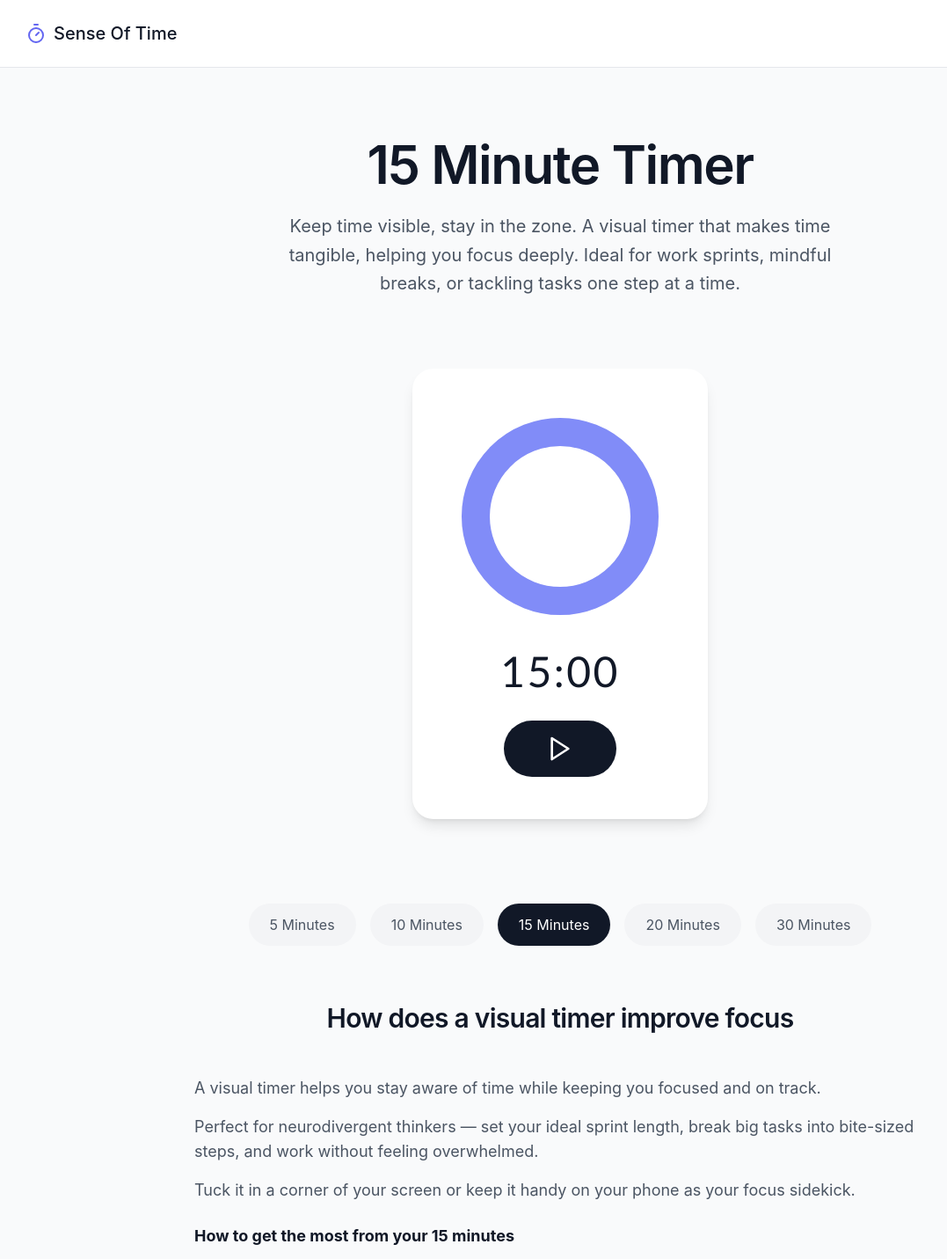
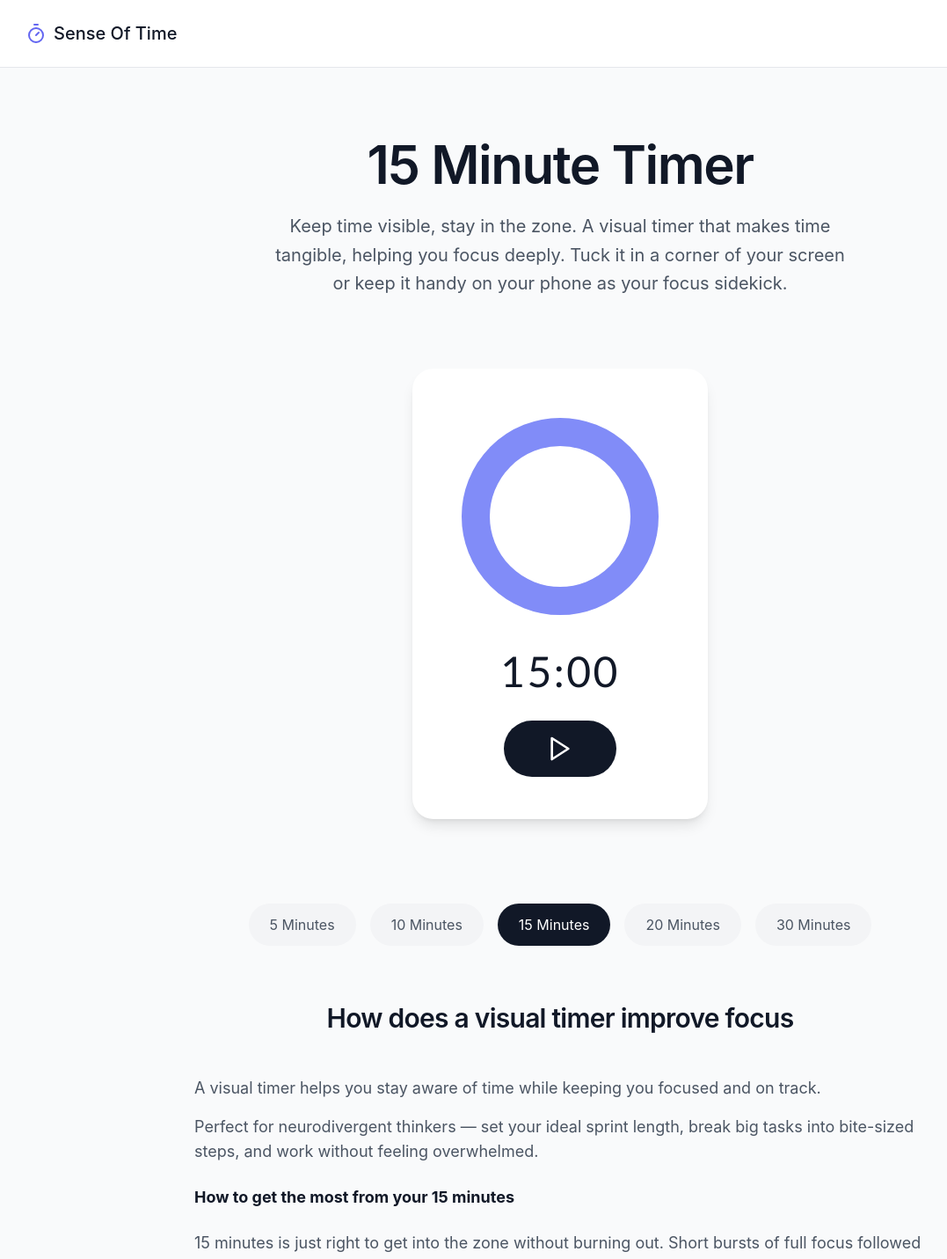
Before and after one commit to shippomiru/senseoftime, a React (Vite) app: page / in a window 1280 px wide. Shown: the top 1431 px of the page at 88% size, without its empty margins (3-1080 px from the left). Built offline with nearby package versions, Linux system fonts and the light colour scheme.

Commit message:
Update timer descriptions

```diff
--- a/src/pages/Timer10.tsx
+++ b/src/pages/Timer10.tsx
@@ -85,7 +85,7 @@ function Timer10() {
             10 Minute Timer
           </h1>
           <p className="text-xl text-gray-600 dark:text-gray-300 max-w-2xl mx-auto font-normal leading-relaxed">
-            Keep time visible, stay in the zone. A visual timer that makes time tangible, helping you focus deeply. Ideal for work sprints, mindful breaks, or tackling tasks one step at a time.
+            Keep time visible, stay in the zone. A visual timer that makes time tangible, helping you focus deeply. Tuck it in a corner of your screen or keep it handy on your phone as your focus sidekick.
           </p>
         </div>
 
@@ -161,7 +161,7 @@ function Timer10() {
             <div className="space-y-4 text-lg text-gray-600 dark:text-gray-300">
               <p>A visual timer helps you stay aware of time while keeping you focused and on track.</p>
               <p>Perfect for neurodivergent thinkers — set your ideal sprint length, break big tasks into bite-sized steps, and work without feeling overwhelmed.</p>
-              <p>Tuck it in a corner of your screen or keep it handy on your phone as your focus sidekick.</p>
+
             </div>
 
             <p className="font-bold text-lg text-gray-900 dark:text-white mb-4">
--- a/src/pages/Timer15.tsx
+++ b/src/pages/Timer15.tsx
@@ -85,7 +85,7 @@ function Timer15() {
             15 Minute Timer
           </h1>
           <p className="text-xl text-gray-600 dark:text-gray-300 max-w-2xl mx-auto font-normal leading-relaxed">
-            Keep time visible, stay in the zone. A visual timer that makes time tangible, helping you focus deeply. Ideal for work sprints, mindful breaks, or tackling tasks one step at a time.
+            Keep time visible, stay in the zone. A visual timer that makes time tangible, helping you focus deeply. Tuck it in a corner of your screen or keep it handy on your phone as your focus sidekick.
           </p>
         </div>
 
@@ -161,7 +161,7 @@ function Timer15() {
             <div className="space-y-4 text-lg text-gray-600 dark:text-gray-300">
               <p>A visual timer helps you stay aware of time while keeping you focused and on track.</p>
               <p>Perfect for neurodivergent thinkers — set your ideal sprint length, break big tasks into bite-sized steps, and work without feeling overwhelmed.</p>
-              <p>Tuck it in a corner of your screen or keep it handy on your phone as your focus sidekick.</p>
+
             </div>
 
             <p className="font-bold text-lg text-gray-900 dark:text-white mb-4">
--- a/src/pages/Timer20.tsx
+++ b/src/pages/Timer20.tsx
@@ -85,7 +85,7 @@ function Timer20() {
             20 Minute Timer
           </h1>
           <p className="text-xl text-gray-600 dark:text-gray-300 max-w-2xl mx-auto font-normal leading-relaxed">
-            Keep time visible, stay in the zone. A visual timer that makes time tangible, helping you focus deeply. Ideal for work sprints, mindful breaks, or tackling tasks one step at a time.
+            Keep time visible, stay in the zone. A visual timer that makes time tangible, helping you focus deeply. Tuck it in a corner of your screen or keep it handy on your phone as your focus sidekick.
           </p>
         </div>
 
@@ -161,7 +161,7 @@ function Timer20() {
             <div className="space-y-4 text-lg text-gray-600 dark:text-gray-300">
               <p>A visual timer helps you stay aware of time while keeping you focused and on track.</p>
               <p>Perfect for neurodivergent thinkers — set your ideal sprint length, break big tasks into bite-sized steps, and work without feeling overwhelmed.</p>
-              <p>Tuck it in a corner of your screen or keep it handy on your phone as your focus sidekick.</p>
+
             </div>
 
             <p className="font-bold text-lg text-gray-900 dark:text-white mb-4">
--- a/src/pages/Timer30.tsx
+++ b/src/pages/Timer30.tsx
@@ -85,7 +85,7 @@ function Timer30() {
             30 Minute Timer
           </h1>
           <p className="text-xl text-gray-600 dark:text-gray-300 max-w-2xl mx-auto font-normal leading-relaxed">
-            Keep time visible, stay in the zone. A visual timer that makes time tangible, helping you focus deeply. Ideal for work sprints, mindful breaks, or tackling tasks one step at a time.
+            Keep time visible, stay in the zone. A visual timer that makes time tangible, helping you focus deeply. Tuck it in a corner of your screen or keep it handy on your phone as your focus sidekick.
           </p>
         </div>
 
@@ -161,7 +161,7 @@ function Timer30() {
             <div className="space-y-4 text-lg text-gray-600 dark:text-gray-300">
               <p>A visual timer helps you stay aware of time while keeping you focused and on track.</p>
               <p>Perfect for neurodivergent thinkers — set your ideal sprint length, break big tasks into bite-sized steps, and work without feeling overwhelmed.</p>
-              <p>Tuck it in a corner of your screen or keep it handy on your phone as your focus sidekick.</p>
+
             </div>
 
             <p className="font-bold text-lg text-gray-900 dark:text-white mb-4">
--- a/src/pages/Timer5.tsx
+++ b/src/pages/Timer5.tsx
@@ -85,7 +85,7 @@ function Timer5() {
             5 Minute Timer
           </h1>
           <p className="text-xl text-gray-600 dark:text-gray-300 max-w-2xl mx-auto font-normal leading-relaxed">
-            Keep time visible, stay in the zone. A visual timer that makes time tangible, helping you focus deeply. Ideal for work sprints, mindful breaks, or tackling tasks one step at a time.
+            Keep time visible, stay in the zone. A visual timer that makes time tangible, helping you focus deeply. Tuck it in a corner of your screen or keep it handy on your phone as your focus sidekick.
           </p>
         </div>
 
@@ -161,7 +161,7 @@ function Timer5() {
             <div className="space-y-4 text-lg text-gray-600 dark:text-gray-300">
               <p>A visual timer helps you stay aware of time while keeping you focused and on track.</p>
               <p>Perfect for neurodivergent thinkers — set your ideal sprint length, break big tasks into bite-sized steps, and work without feeling overwhelmed.</p>
-              <p>Tuck it in a corner of your screen or keep it handy on your phone as your focus sidekick.</p>
+
             </div>
 
             <p className="font-bold text-lg text-gray-900 dark:text-white mb-4">
```
